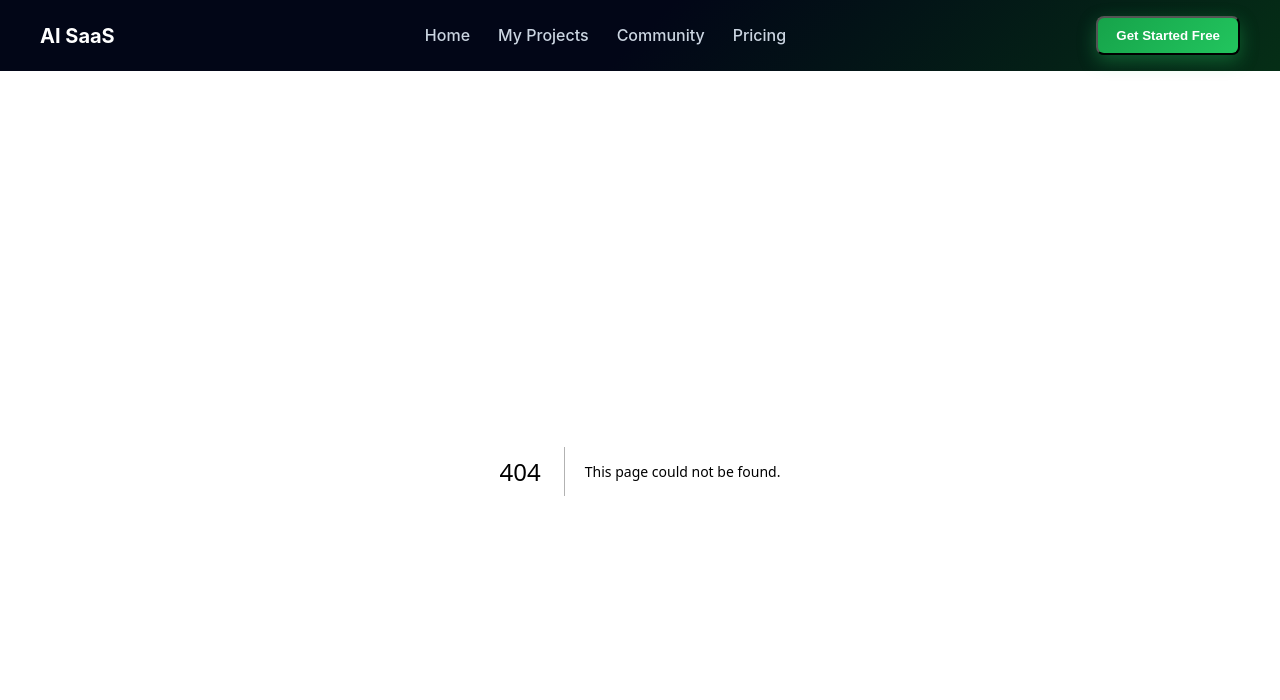
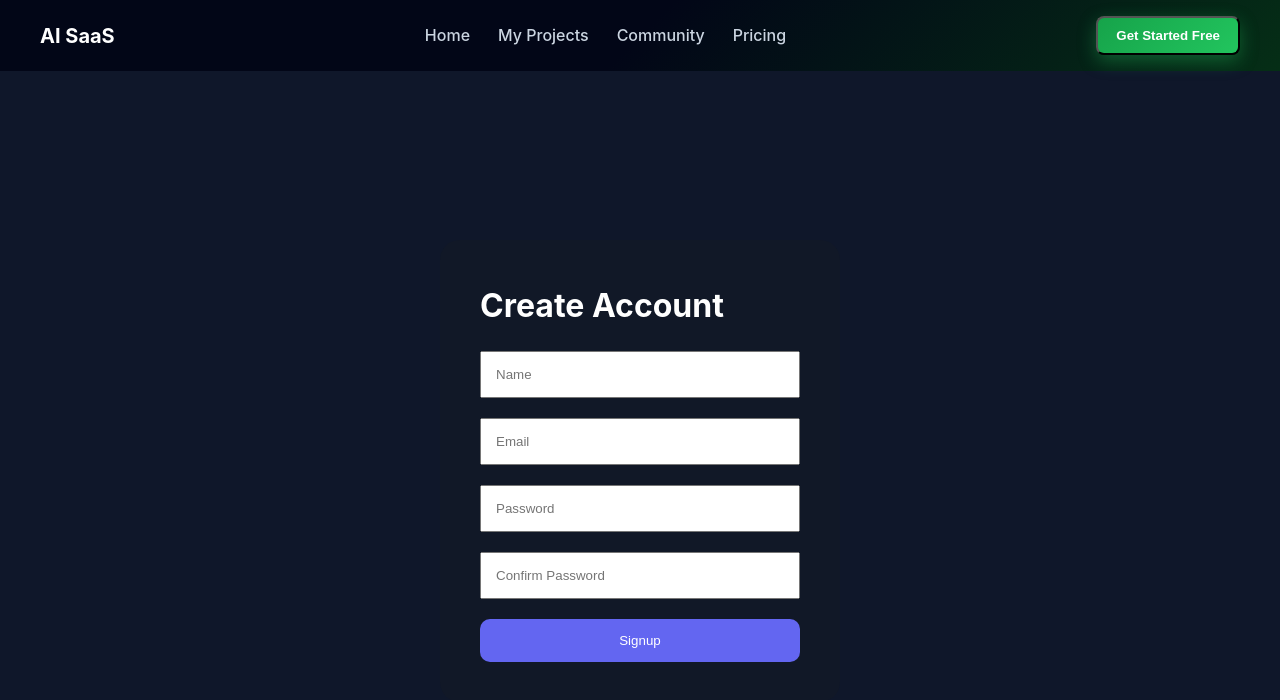
Before and after one commit to Karthik1597/ai-website-builder-saas, a Next.js app in the folder frontend/: page /signup in a window 1280 px wide. Before the commit this address had no page. Shown: the top 700 px of the page. Built offline with nearby package versions, Linux system fonts and the light colour scheme.

Commit message:
fixed signup system

```diff
--- a/frontend/pages/api/signup.js
+++ b/frontend/pages/signup.js
@@ -52,7 +52,7 @@ export default function Signup() {
         }
 
         const res = await fetch(
-          "/api/signup",
+          `${process.env.NEXT_PUBLIC_API_URL}/signup`,
           {
             method: "POST",
 
```
